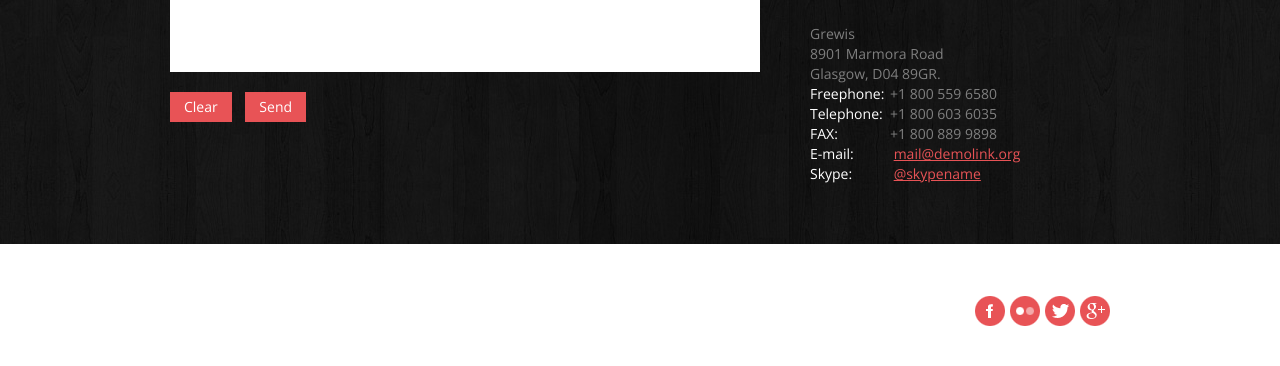
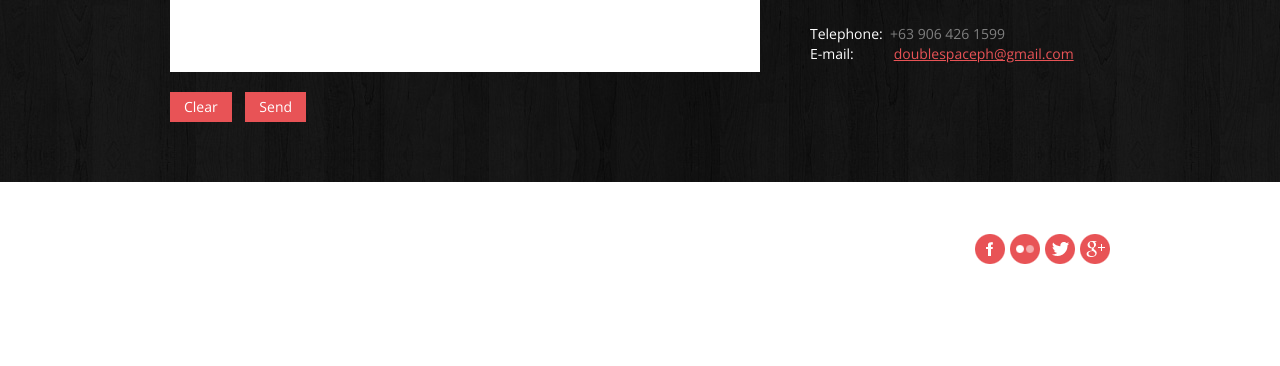
Before and after one commit to tombs/Some-Swamp-Dragon-Code, a Django app: template templates/contact.html in a window 1280 px wide. Shown: the part 712-1078 px from the top of the page. After the commit the page ends 976 px from the top, so only its background shows below. Run offline with Django 3.2, Linux system fonts and the light colour scheme; the template is opened without the code that fills it, so the values that code supplies are empty; some libraries are stand-ins or nearby versions; some web fonts are replaced.

Commit message:
- added Doublespace contacts

```diff
--- a/templates/contact.html
+++ b/templates/contact.html
@@ -10,7 +10,7 @@
         <article class="span8">
               <h3>Contact us</h3>
               <div class="inner-1">
-            <form id="contact-form">
+            <form id="contact-form" action="{%  url 'contactsent' %}" method="POST">
                   <div class="success"> Contact form submitted! <strong>We will be in touch soon.</strong> </div>
                   <fieldset>
                 <div>
@@ -48,14 +48,9 @@
               <iframe src="https://www.google.com/maps/embed?pb=!1m18!1m12!1m3!1d3861.556514151464!2d121.01139531436893!3d14.567335181797548!2m3!1f0!2f0!3f0!3m2!1i1024!2i768!4f13.1!3m3!1m2!1s0x3397c9a100ec63e9%3A0x6f50e4e5a04406d0!2sShopwise!5e0!3m2!1sen!2sph!4v1453978512621" width="400" height="300" frameborder="0" style="border:0" allowfullscreen></iframe>
           </div>
               <address class="address-1">
-          <strong>Grewis<br>
-              8901 Marmora Road<br>
-              Glasgow, D04 89GR.</strong>
-          <div class="overflow"> <span>Freephone:</span>+1 800 559 6580<br>
-                <span>Telephone:</span>+1 800 603 6035<br>
-                <span>FAX:</span>+1 800 889 9898 <br>
-                <span>E-mail:</span> <a href="#" class="mail-1">mail@demolink.org</a><br>
-                <span>Skype:</span> <a href="#" class="mail-1">@skypename</a></div>
+          <div class="overflow">
+                <span>Telephone:</span>+63 906 426 1599<br>
+                <span>E-mail:</span> <a href="mailto:doublespaceph@gmail.com" class="mail-1">doublespaceph@gmail.com</a><br>
           </address>
             </article>
       </div>
```
